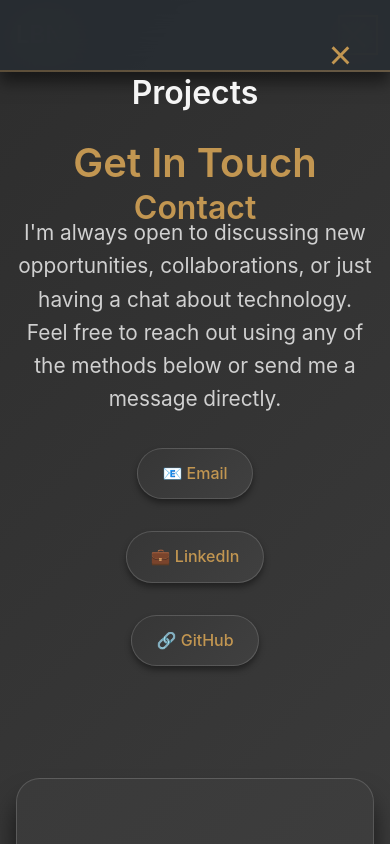
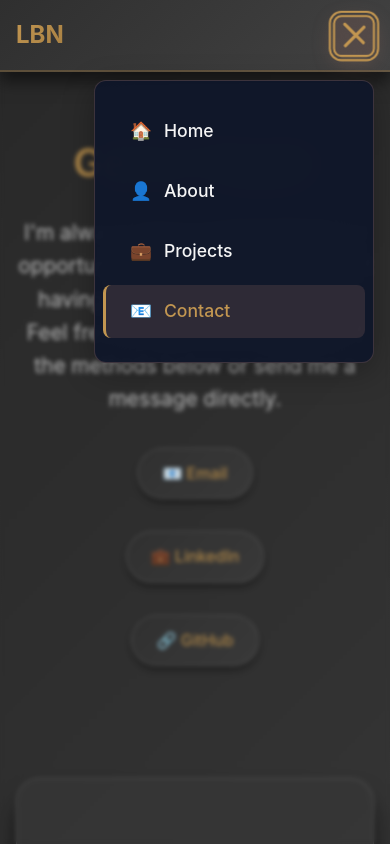
Before and after one commit to zepro2004/louis-portfolio, a React (Vite) app: page /contact in a window 390 px wide. Both pictures are taken after a click on the button "Toggle mobile menu". Shown: the top 844 px of the page. Built offline with nearby package versions, Linux system fonts and the light colour scheme.

Commit message:
Solved issue of hamburger menu malfunctioning on smaller devices

```diff
--- a/src/components/Header.jsx
+++ b/src/components/Header.jsx
@@ -1,5 +1,6 @@
 import { Link, useLocation } from "react-router-dom";
 import { useState, useEffect } from "react";
+import { createPortal } from "react-dom";
 
 export default function Header() {
   const location = useLocation();
@@ -17,6 +18,31 @@ export default function Header() {
 
     return () => window.removeEventListener('resize', checkIfMobile);
   }, []);
+
+  // Close mobile menu on escape key
+  useEffect(() => {
+    const handleEscapeKey = (event) => {
+      if (event.key === 'Escape' && isMobileMenuOpen) {
+        setIsMobileMenuOpen(false);
+      }
+    };
+
+    document.addEventListener('keydown', handleEscapeKey);
+    return () => document.removeEventListener('keydown', handleEscapeKey);
+  }, [isMobileMenuOpen]);
+
+  // Prevent body scroll when mobile menu is open
+  useEffect(() => {
+    if (isMobile && isMobileMenuOpen) {
+      document.body.style.overflow = 'hidden';
+    } else {
+      document.body.style.overflow = 'unset';
+    }
+
+    return () => {
+      document.body.style.overflow = 'unset';
+    };
+  }, [isMobile, isMobileMenuOpen]);
 
   const headerStyles = {
     position: 'sticky',
@@ -87,62 +113,95 @@ export default function Header() {
     display: 'none',
     flexDirection: 'column',
     justifyContent: 'space-around',
-    width: '2rem',
-    height: '2rem',
-    background: 'transparent',
-    border: 'none',
+    width: '2.5rem',
+    height: '2.5rem',
+    background: isMobileMenuOpen
+      ? 'rgba(164, 118, 107, 0.2)'
+      : 'rgba(164, 118, 107, 0.1)',
+    border: '2px solid var(--primary-color)',
+    borderRadius: '8px',
     cursor: 'pointer',
-    padding: 0,
-    zIndex: 10
+    padding: '0.25rem',
+    zIndex: 1001,
+    position: 'fixed',
+    top: '1rem',
+    right: '1rem',
+    transition: 'all 0.3s ease',
+    backdropFilter: 'blur(10px)',
+    boxShadow: isMobileMenuOpen
+      ? '0 6px 20px rgba(164, 118, 107, 0.3)'
+      : '0 4px 12px rgba(0, 0, 0, 0.15)',
+    transform: isMobileMenuOpen ? 'scale(1.05)' : 'scale(1)'
   };
 
   const hamburgerLineStyles = {
-    width: '2rem',
-    height: '0.25rem',
+    width: '100%',
+    height: '0.2rem',
     background: 'var(--primary-color)',
     borderRadius: '10px',
     transition: 'all 0.3s linear',
     position: 'relative',
-    transformOrigin: '1px'
+    transformOrigin: 'center'
   };
 
   const mobileNavStyles = {
     position: 'fixed',
-    top: '0',
-    left: '0',
-    right: '0',
-    bottom: '0',
-    backgroundColor: 'var(--bg-overlay)',
+    top: '5rem',
+    right: '1rem',
+    width: '280px',
+    maxHeight: 'calc(100vh - 6rem)',
+    backgroundColor: 'rgba(15, 23, 42, 0.95)',
     backdropFilter: 'blur(20px)',
+    border: '1px solid rgba(164, 118, 107, 0.3)',
+    borderRadius: '12px',
+    boxShadow: '0 8px 32px rgba(0, 0, 0, 0.3)',
     display: 'flex',
     flexDirection: 'column',
-    justifyContent: 'center',
-    alignItems: 'center',
-    gap: '2rem',
-    transform: isMobileMenuOpen ? 'translateX(0)' : 'translateX(-100%)',
-    transition: 'transform 0.3s ease-in-out',
-    zIndex: 999
+    padding: '1.5rem 0',
+    gap: '0.5rem',
+    transform: isMobileMenuOpen ? 'translateY(0) scale(1)' : 'translateY(-10px) scale(0.95)',
+    opacity: isMobileMenuOpen ? '1' : '0',
+    visibility: isMobileMenuOpen ? 'visible' : 'hidden',
+    transition: 'all 0.3s ease-in-out',
+    zIndex: 1000,
+    overflowY: 'auto'
   };
 
   const mobileNavLinkStyles = {
-    fontSize: '2rem',
-    fontWeight: '600',
+    fontSize: '1.1rem',
+    fontWeight: '500',
     color: 'var(--text-primary)',
     textDecoration: 'none',
-    padding: '1rem',
-    borderRadius: '15px',
-    transition: 'all 0.3s ease'
+    padding: '0.75rem 1.5rem',
+    margin: '0 0.5rem',
+    borderRadius: '8px',
+    transition: 'all 0.3s ease',
+    borderLeft: '3px solid transparent',
+    display: 'flex',
+    alignItems: 'center',
+    gap: '0.75rem'
   };
 
   const closeMobileMenuStyles = {
-    position: 'absolute',
-    top: '2rem',
-    right: '2rem',
-    background: 'none',
-    border: 'none',
-    fontSize: '2.5rem',
-    color: 'var(--primary-color)',
-    cursor: 'pointer'
+    display: 'none' // Remove close button since we're using a dropdown style
+  };
+
+  const mobileNavLinkActiveStyles = {
+    backgroundColor: 'rgba(164, 118, 107, 0.2)',
+    borderLeftColor: 'var(--primary-color)',
+    color: 'var(--primary-color)'
+  };
+
+  // Add overlay to close menu when clicking outside
+  const mobileOverlayStyles = {
+    position: 'fixed',
+    top: 0,
+    left: 0,
+    right: 0,
+    bottom: 0,
+    backgroundColor: 'rgba(0, 0, 0, 0.1)',
+    zIndex: 999,
+    backdropFilter: 'blur(2px)'
   };
 
   const handleLinkHover = (e) => {
@@ -160,13 +219,19 @@ export default function Header() {
   };
 
   const handleMobileNavLinkHover = (e) => {
-    e.currentTarget.style.backgroundColor = 'var(--accent-brand-10)';
-    e.currentTarget.style.transform = 'scale(1.05)';
+    if (!isActiveLink(e.currentTarget.getAttribute('href'))) {
+      e.currentTarget.style.backgroundColor = 'rgba(164, 118, 107, 0.15)';
+      e.currentTarget.style.borderLeftColor = 'rgba(164, 118, 107, 0.5)';
+      e.currentTarget.style.transform = 'translateX(5px)';
+    }
   };
 
   const handleMobileNavLinkLeave = (e) => {
+    if (!isActiveLink(e.currentTarget.getAttribute('href'))) {
       e.currentTarget.style.backgroundColor = 'transparent';
-    e.currentTarget.style.transform = 'scale(1)';
+      e.currentTarget.style.borderLeftColor = 'transparent';
+      e.currentTarget.style.transform = 'translateX(0)';
+    }
   };
 
   const isActiveLink = (path) => {
@@ -199,6 +264,22 @@ export default function Header() {
   const responsiveLogoStyles = isMobile ? {
     fontSize: '1.5rem'
   } : {};
+
+  // Close mobile menu when clicking outside
+  const handleOverlayClick = () => {
+    setIsMobileMenuOpen(false);
+  };
+
+  // Add icons for mobile nav links
+  const getNavIcon = (path) => {
+    switch(path) {
+      case '/': return '🏠';
+      case '/about': return '👤';
+      case '/projects': return '💼';
+      case '/contact': return '📧';
+      default: return '';
+    }
+  };
 
   return (
     <header style={headerStyles}>
@@ -255,7 +336,7 @@ export default function Header() {
           </Link>
         </div>
 
-        {/* Mobile Menu Button */}
+        {/* Mobile Menu Button - Always visible on mobile */}
         <button
           style={{...mobileMenuButtonStyles, ...responsiveMobileMenuButtonStyles}}
           onClick={toggleMobileMenu}
@@ -263,8 +344,7 @@ export default function Header() {
         >
           <div style={{
             ...hamburgerLineStyles,
-            transform: isMobileMenuOpen ? 'rotate(45deg)' : 'rotate(0)',
-            transformOrigin: '1px'
+            transform: isMobileMenuOpen ? 'rotate(45deg) translate(5px, 5px)' : 'rotate(0)',
           }}></div>
           <div style={{
             ...hamburgerLineStyles,
@@ -273,71 +353,74 @@ export default function Header() {
           }}></div>
           <div style={{
             ...hamburgerLineStyles,
-            transform: isMobileMenuOpen ? 'rotate(-45deg)' : 'rotate(0)',
-            transformOrigin: '1px'
+            transform: isMobileMenuOpen ? 'rotate(-45deg) translate(7px, -6px)' : 'rotate(0)',
           }}></div>
         </button>
       </nav>
 
-      {/* Mobile Navigation Overlay */}
-      {isMobile && (
+      {/* Mobile Navigation Overlay and Menu - Rendered as Portal */}
+      {isMobile && isMobileMenuOpen && createPortal(
+        <>
+          {/* Overlay for clicking outside */}
+          <div style={mobileOverlayStyles} onClick={handleOverlayClick}></div>
+
+          {/* Mobile Navigation Dropdown */}
           <div style={mobileNavStyles}>
-          <button
-            style={closeMobileMenuStyles}
-            onClick={closeMobileMenu}
-            aria-label="Close mobile menu"
-          >
-            ×
-          </button>
             <Link
               to="/"
               style={{
                 ...mobileNavLinkStyles,
-              ...(isActiveLink('/') ? { color: 'var(--primary-color)' } : {})
+                ...(isActiveLink('/') ? mobileNavLinkActiveStyles : {})
               }}
               onClick={closeMobileMenu}
               onMouseEnter={handleMobileNavLinkHover}
               onMouseLeave={handleMobileNavLinkLeave}
             >
+              <span>{getNavIcon('/')}</span>
               Home
             </Link>
             <Link
               to="/about"
               style={{
                 ...mobileNavLinkStyles,
-              ...(isActiveLink('/about') ? { color: 'var(--primary-color)' } : {})
+                ...(isActiveLink('/about') ? mobileNavLinkActiveStyles : {})
               }}
               onClick={closeMobileMenu}
               onMouseEnter={handleMobileNavLinkHover}
               onMouseLeave={handleMobileNavLinkLeave}
             >
+              <span>{getNavIcon('/about')}</span>
               About
             </Link>
             <Link
               to="/projects"
               style={{
                 ...mobileNavLinkStyles,
-              ...(isActiveLink('/projects') ? { color: 'var(--primary-color)' } : {})
+                ...(isActiveLink('/projects') ? mobileNavLinkActiveStyles : {})
               }}
               onClick={closeMobileMenu}
               onMouseEnter={handleMobileNavLinkHover}
               onMouseLeave={handleMobileNavLinkLeave}
             >
+              <span>{getNavIcon('/projects')}</span>
               Projects
             </Link>
             <Link
               to="/contact"
               style={{
                 ...mobileNavLinkStyles,
-              ...(isActiveLink('/contact') ? { color: 'var(--primary-color)' } : {})
+                ...(isActiveLink('/contact') ? mobileNavLinkActiveStyles : {})
               }}
               onClick={closeMobileMenu}
               onMouseEnter={handleMobileNavLinkHover}
               onMouseLeave={handleMobileNavLinkLeave}
             >
+              <span>{getNavIcon('/contact')}</span>
               Contact
             </Link>
           </div>
+        </>,
+        document.body
       )}
     </header>
   );
```
Lines whose indentation alone changed are shown as unchanged.
